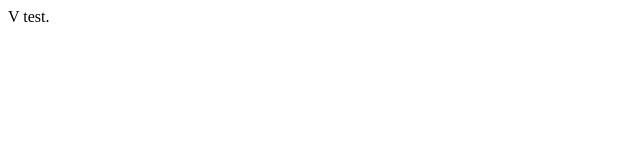
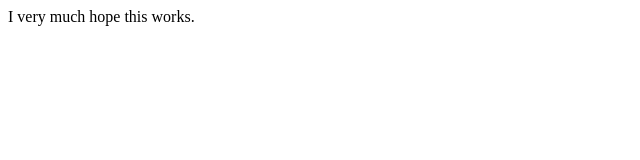
Before and after one commit to scunitysuper/scunitysuper.github.io, a plain HTML site: page valkov/index.html in a window 1280 px wide. Shown: the whole page, without its empty margins (0-640 px from the left). Drawn offline with Linux system fonts and the light colour scheme.

Commit message:
new index file

```diff
--- a/valkov/index.html
+++ b/valkov/index.html
@@ -6,7 +6,7 @@
 </head>
 <body>
 
-   V test.
+   I very much hope this works.
 
 </body>
 </html>
```
